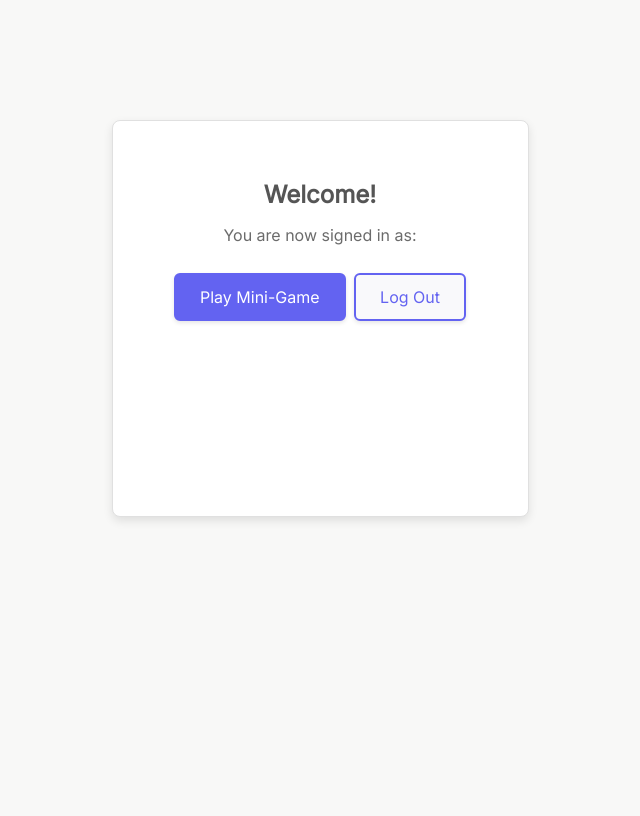
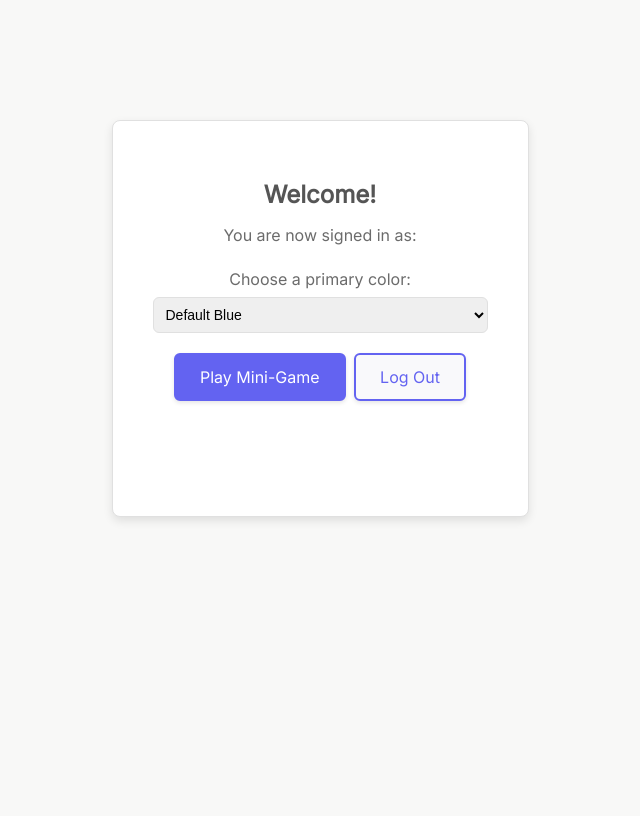
Before and after one commit to awright22/workos-test-app, a Flask app: template templates/login_successful.html in a window 1280 px wide. Shown: the whole page, without its empty margins (320-960 px from the left). Run offline with Flask 2, Linux system fonts and the light colour scheme; the template is opened without the code that fills it, so the values that code supplies are empty.

Commit message:
feat: add color picker dropdown to login successful page
- Add color picker dropdown with common color options
- Convert hardcoded colors to CSS variables
- Add JavaScript to handle color changes with hover states

Co-Authored-By: Alexander Wright <alexandertwright@gmail.com>

```diff
--- a/static/login.css
+++ b/static/login.css
@@ -1,3 +1,8 @@
+:root {
+  --primary-color: #6363f1;
+  --primary-color-hover: #5151d3;
+}
+
 body {
   font-family: Inter, sans-serif;
   background-color: #F8F8F7;
@@ -181,8 +186,8 @@ h2 {
 }
 
 .button {
-  background-color: #6363f1;
-  border: 2px solid #6363f1;
+  background-color: var(--primary-color);
+  border: 2px solid var(--primary-color);
   border-radius: 6px;
   color: white;
   padding: 12px 24px;
@@ -198,15 +203,15 @@ h2 {
 }
 
 .button:hover {
-  background-color: #5151d3;
-  border-color: #5151d3;
+  background-color: var(--primary-color-hover);
+  border-color: var(--primary-color-hover);
   transform: translateY(-1px);
   box-shadow: 0px 4px 8px rgba(0, 0, 0, 0.15);
 }
 
 .button-outline {
   background-color: #f9f9fb;
-  color: #6363f1;
+  color: var(--primary-color);
   padding: 12px 24px;
   display: inline-block;
   text-decoration: none;
@@ -226,6 +231,19 @@ h2 {
   color: #3A3A3A;
   margin: 16px 0;
   font-weight: 500;
+}
+
+.color-select-container {
+  margin: 16px 0;
+}
+
+.color-select {
+  margin-top: 8px;
+  padding: 8px;
+  border: 1px solid #e0e0e0;
+  border-radius: 6px;
+  width: 100%;
+  font-size: 14px;
 }
 
 .button-sm {
@@ -251,7 +269,7 @@ h2 {
 }
 
 .login_button:hover {
-  border-color: #6363f1;
+  border-color: var(--primary-color);
   color: #292929;
 }
 
--- a/templates/login_successful.html
+++ b/templates/login_successful.html
@@ -4,6 +4,20 @@
     <link rel="stylesheet" href="{{ url_for('static', filename='login.css')}}">
     <link rel="stylesheet" href="https://fonts.googleapis.com/css?family=Inter">
 </head>
+
+<script>
+    document.addEventListener('DOMContentLoaded', function() {
+        const colorSelect = document.getElementById('colorSelect');
+        colorSelect.addEventListener('change', function() {
+            document.documentElement.style.setProperty('--primary-color', this.value);
+            // Calculate a darker shade for hover state (20% darker)
+            const darkerColor = this.value.replace(/^#/, '').match(/.{2}/g)
+                .map(hex => Math.max(0, parseInt(hex, 16) * 0.8).toString(16).padStart(2, '0'))
+                .join('');
+            document.documentElement.style.setProperty('--primary-color-hover', '#' + darkerColor);
+        });
+    });
+</script>
 
 <body class="height-100vh">
     <div class="flex flex_column height-80vh">
@@ -12,6 +26,15 @@
                 <h2>Welcome!</h2>
                 <p class="subtitle">You are now signed in as:</p>
                 <p class="user-name">{{first_name}} {{last_name}}</p>
+                <div class="color-select-container">
+                    <label for="colorSelect" class="subtitle">Choose a primary color:</label>
+                    <select id="colorSelect" name="colorSelect" class="color-select">
+                        <option value="#6363f1">Default Blue</option>
+                        <option value="#ff0000">Red</option>
+                        <option value="#00ff00">Green</option>
+                        <option value="#0000ff">Blue</option>
+                    </select>
+                </div>
                 <a href="/game" class="button">Play Mini-Game</a>
                 <a href="/logout" class="button button-outline">Log Out</a>
             </div>
```
